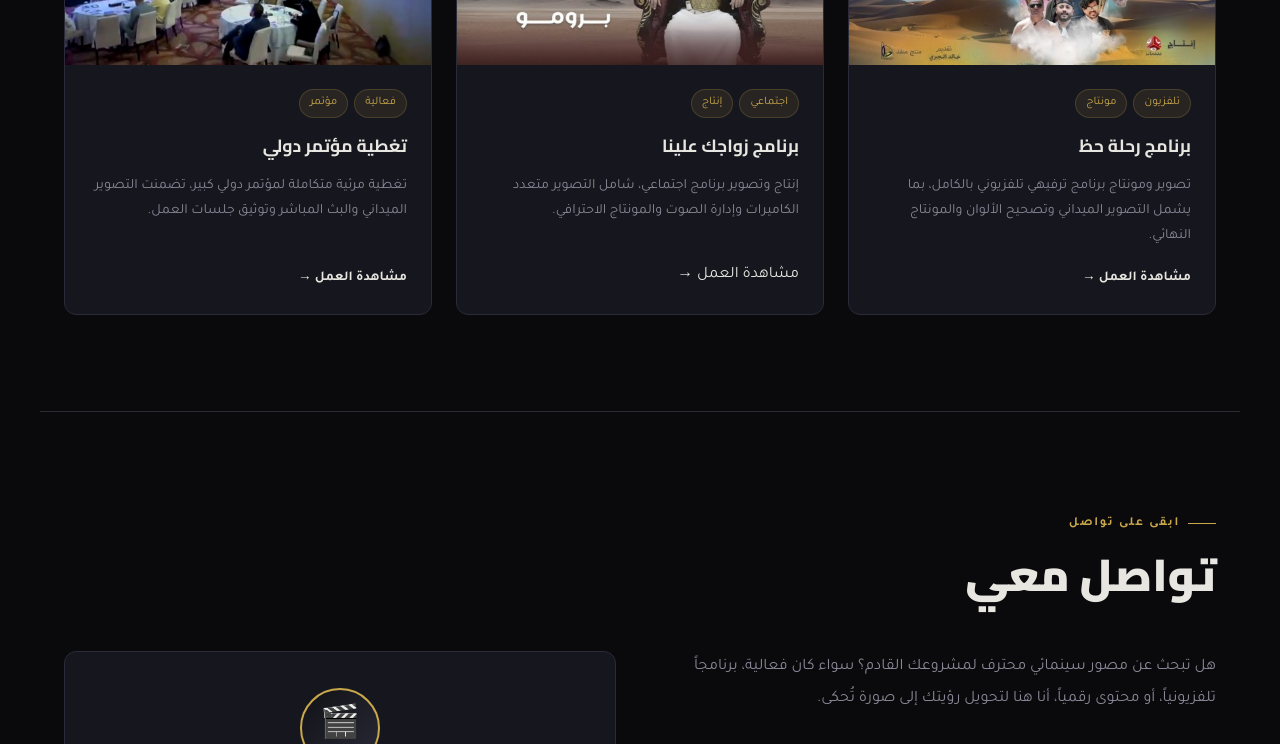
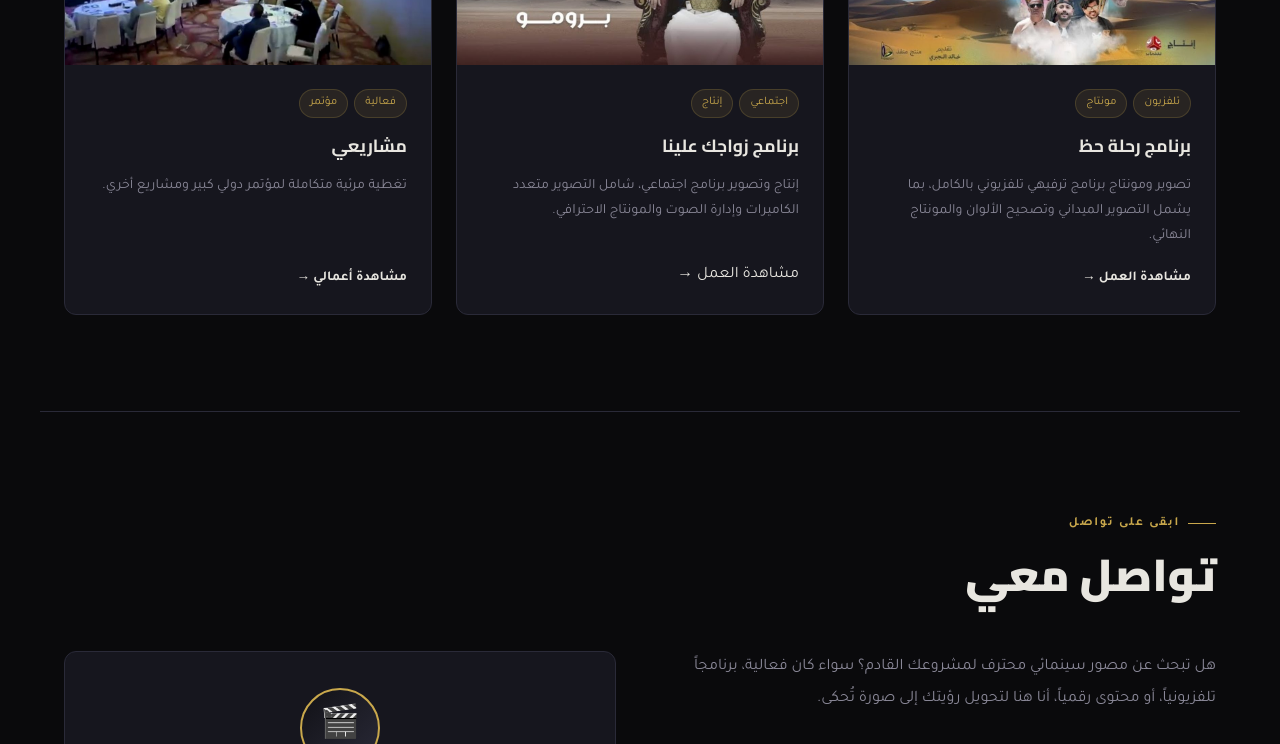
Before and after one commit to Mohamed-said57/Portfolio, a plain HTML site: page index.html in a window 1280 px wide. Shown: the part 4200-4944 px from the top of the page. Drawn offline with Linux system fonts and the light colour scheme.

Commit message:
Update index.html

```diff
--- a/index.html
+++ b/index.html
@@ -1725,7 +1725,7 @@
         <!-- ═══ المشروع 3 ═══ -->
         <div class="project-card fade-in">
          <div class="project-thumb">
-            <img src="images/project3.jpg" alt="برنامج زواجك علينا">
+            <img src="images/project3.jpg" alt="تصفح مشاريعي">
           </div>
           <div class="project-content">
             <div class="project-tags">
@@ -1733,12 +1733,12 @@
               <span class="project-tag">مؤتمر</span>
             </div>
             <!-- عدّل العنوان والوصف والرابط بعمل حقيقي -->
-            <h3 class="project-title">تغطية مؤتمر دولي</h3>
+            <h3 class="project-title">مشاريعي</h3>
             <p class="project-desc">
-              تغطية مرئية متكاملة لمؤتمر دولي كبير، تضمنت التصوير الميداني والبث المباشر وتوثيق جلسات العمل.
+              تغطية مرئية متكاملة لمؤتمر دولي كبير ومشاريع أخري.
             </p>
-            <a href="https://youtu.be/pgkQ6uoKKgE?si=xjzNtcBtrZj_gtfh" class="project-link">مشاهدة
-              العمل →</a>
+            <a href="https://drive.google.com/drive/folders/1uub3XxEeyWVO67SWgwfnupwnSZv_ahEK" class="project-link">مشاهدة
+              أعمالي →</a>
           </div>
         </div>
         <!-- ═══ نهاية المشروع 3 ═══ -->
```
